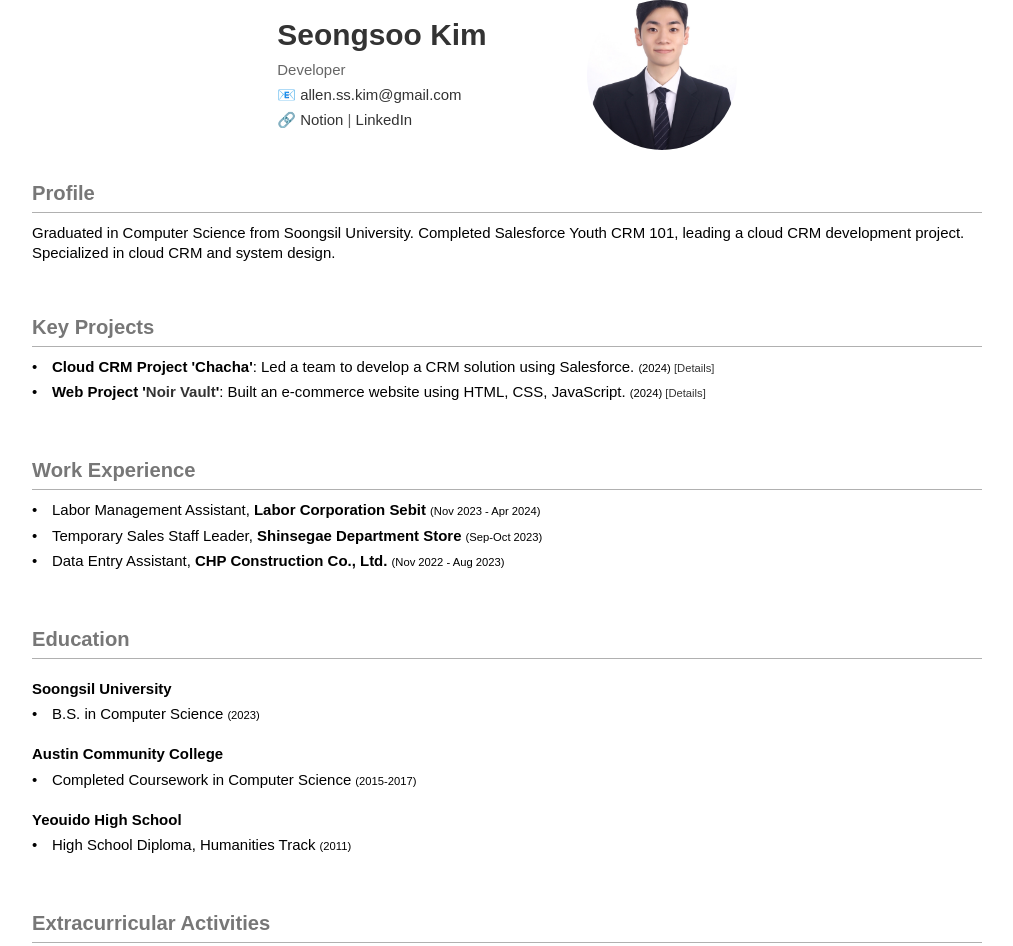
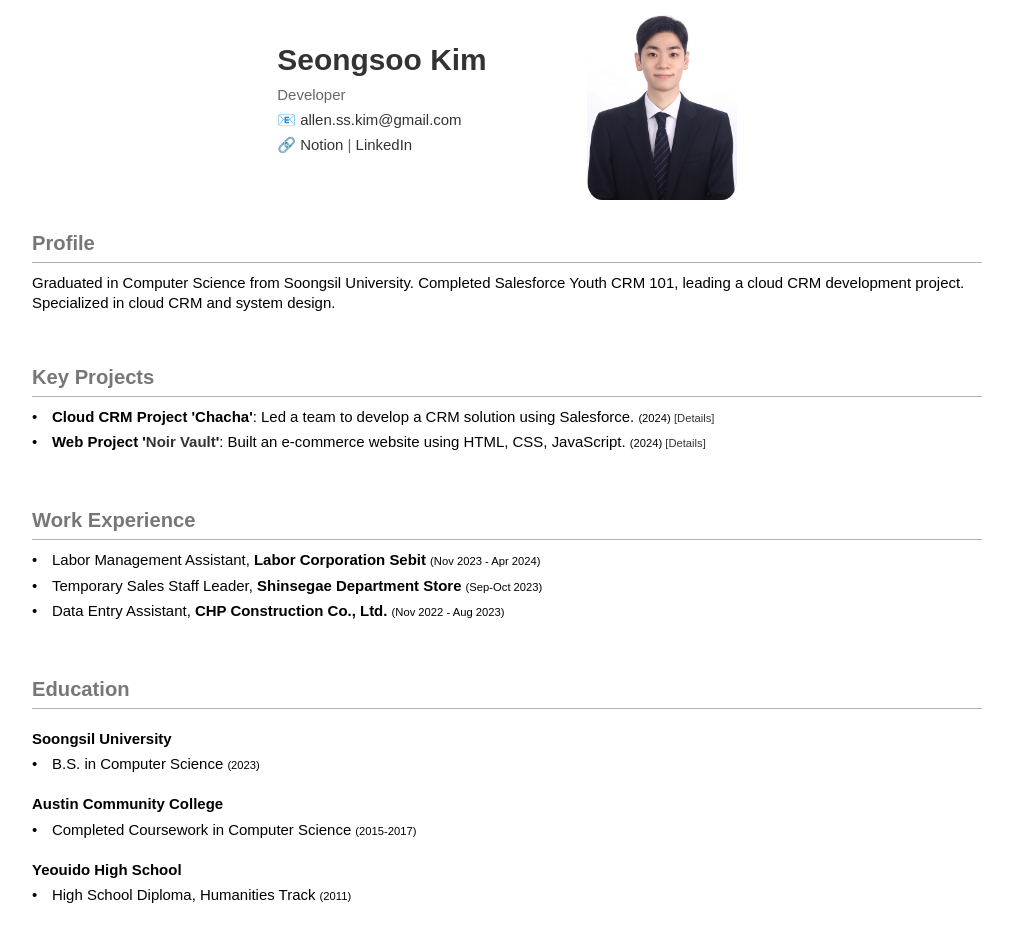
Before and after one commit to chairman125/resume, a plain HTML site: page index.html in a window 1280 px wide. Shown: the top 946 px of the page, without its empty margins (133-1146 px from the left). Drawn offline with Linux system fonts and the light colour scheme.

Commit message:
Update index.html

```diff
--- a/index.html
+++ b/index.html
@@ -15,7 +15,7 @@
                 <p>📧 <a href="mailto:allen.ss.kim@gmail.com">allen.ss.kim@gmail.com</a></p>
                 <p>🔗 <a href="https://url.kr/zm5kno" target="_blank">Notion</a> | <a href="https://www.linkedin.com/in/seongsoo-kim-520a14201/" target="_blank">LinkedIn</a></p>
             </div>
-            <img src="images/profile.JPG" alt="Seongsoo Kim's Profile Picture" class="profile-picture" style="width: 150px; height: 150px; border-radius: 50%; object-fit: cover;">
+            <img src="images/profile.JPG" alt="Seongsoo Kim's Profile Picture" class="profile-picture" style="width: 150px; height: 200px; border-radius: 10%; object-fit: cover;">
         </div>
     </header>
 
```
